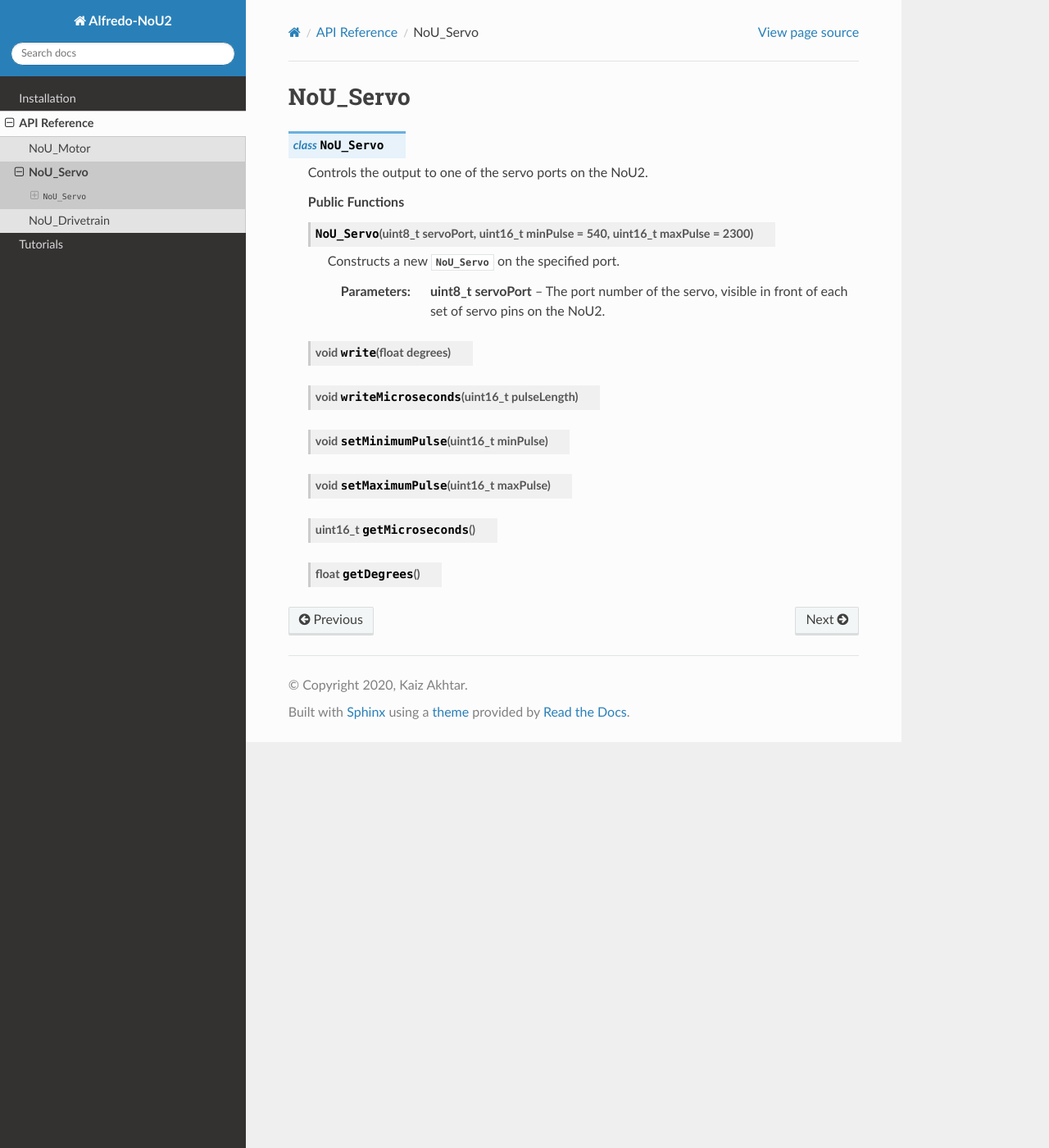
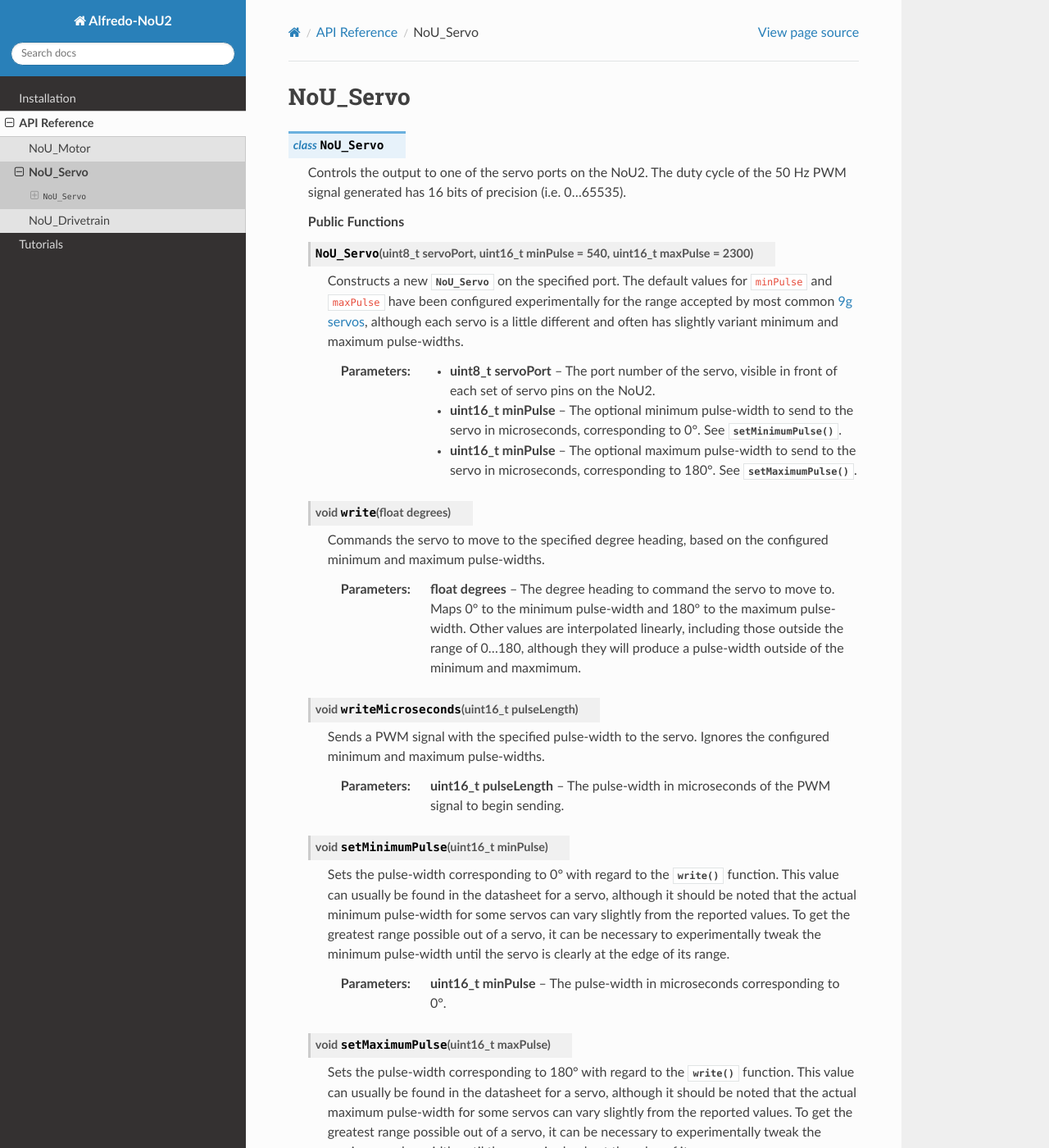
Before and after one commit to AlfredoSystems/Alfredo-NoU2, a Sphinx documentation site: the page built from docs/source/nou_servo.rst, in a window 1280 px wide and 1400 px high. Shown: the whole window at 82% size. Built offline with Sphinx 7.4.7 and the Read the Docs theme 2.0.0, drawn with Linux system fonts in a browser that asks for light colours; some of the changed text lies outside the part shown.

Commit message:
Added docs for NoU_Servo

```diff
--- a/docs/source/nou_motor.rst
+++ b/docs/source/nou_motor.rst
@@ -3,7 +3,7 @@ NoU_Motor
 
 .. cpp:class:: NoU_Motor
 
-	Controls the output to one of the motor ports on the NoU2.
+	Controls the output to one of the motor ports on the NoU2. The duty cycle of the 39 kHz PWM signal generated has 10 bits of precision (i.e. 0...1023).
 
 	**Public Functions**
 
--- a/docs/source/nou_servo.rst
+++ b/docs/source/nou_servo.rst
@@ -3,24 +3,52 @@ NoU_Servo
 
 .. cpp:class:: NoU_Servo
 
-	Controls the output to one of the servo ports on the NoU2.
+	Controls the output to one of the servo ports on the NoU2. The duty cycle of the 50 Hz PWM signal generated has 16 bits of precision (i.e. 0...65535).
 
 	**Public Functions**
 
 	.. cpp:function:: NoU_Servo(uint8_t servoPort, uint16_t minPulse = 540, uint16_t maxPulse = 2300)
 
-		Constructs a new :cpp:class:`NoU_Servo` on the specified port.
+		Constructs a new :cpp:class:`NoU_Servo` on the specified port. The default values for ``minPulse`` and ``maxPulse`` have been configured experimentally for the range accepted by most common `9g servos <https://www.amazon.com/Micro-Helicopter-Airplane-Remote-Control/dp/B072V529YD>`_, although each servo is a little different and often has slightly variant minimum and maximum pulse-widths.
 
 		:param uint8_t servoPort: The port number of the servo, visible in front of each set of servo pins on the NoU2.
+		:param uint16_t minPulse: The optional minimum pulse-width to send to the servo in microseconds, corresponding to 0°. See :cpp:func:`setMinimumPulse`.
+		:param uint16_t minPulse: The optional maximum pulse-width to send to the servo in microseconds, corresponding to 180°. See :cpp:func:`setMaximumPulse`.
+
+		.. TODO: Add which port uses up which pin and channel
 
 	.. cpp:function:: void write(float degrees)
 
+		Commands the servo to move to the specified degree heading, based on the configured minimum and maximum pulse-widths.
+
+		:param float degrees: The degree heading to command the servo to move to. Maps 0° to the minimum pulse-width and 180° to the maximum pulse-width. Other values are interpolated linearly, including those outside the range of 0...180, although they will produce a pulse-width outside of the minimum and maxmimum.
+
 	.. cpp:function:: void writeMicroseconds(uint16_t pulseLength)
+
+		Sends a PWM signal with the specified pulse-width to the servo. Ignores the configured minimum and maximum pulse-widths.
+
+		:param uint16_t pulseLength: The pulse-width in microseconds of the PWM signal to begin sending.
 
 	.. cpp:function:: void setMinimumPulse(uint16_t minPulse)
 
+		Sets the pulse-width corresponding to 0° with regard to the :cpp:func:`write` function. This value can usually be found in the datasheet for a servo, although it should be noted that the actual minimum pulse-width for some servos can vary slightly from the reported values. To get the greatest range possible out of a servo, it can be necessary to experimentally tweak the minimum pulse-width until the servo is clearly at the edge of its range.
+
+		:param uint16_t minPulse: The pulse-width in microseconds corresponding to 0°.
+
 	.. cpp:function:: void setMaximumPulse(uint16_t maxPulse)
+
+		Sets the pulse-width corresponding to 180° with regard to the :cpp:func:`write` function. This value can usually be found in the datasheet for a servo, although it should be noted that the actual maximum pulse-width for some servos can vary slightly from the reported values. To get the greatest range possible out of a servo, it can be necessary to experimentally tweak the maximum pulse-width until the servo is clearly at the edge of its range.
+
+		:param uint16_t maxPulse: The pulse-width in microseconds corresponding to 180°.
 
 	.. cpp:function:: uint16_t getMicroseconds()
 
+		Gets the pulse-width in microseconds of the PWM signal currently being generated for this servo. Updates when :cpp:func:`write` and :cpp:func:`writeMicroseconds` are called.
+
+		:return: The pulse-width of the current output in microseconds.
+
 	.. cpp:function:: float getDegrees()
+
+		Gets the pulse-width in degrees of the PWM signal currently being generated for this servo, based on the configured minimum and maximum pulse-widths. Updates when :cpp:func:`write` and :cpp:func:`writeMicroseconds` are called.
+
+		:return: The pulse-width of the current output in degees, with the configured minimum pulse-width being 0°, and the maximum being 180°.
```
